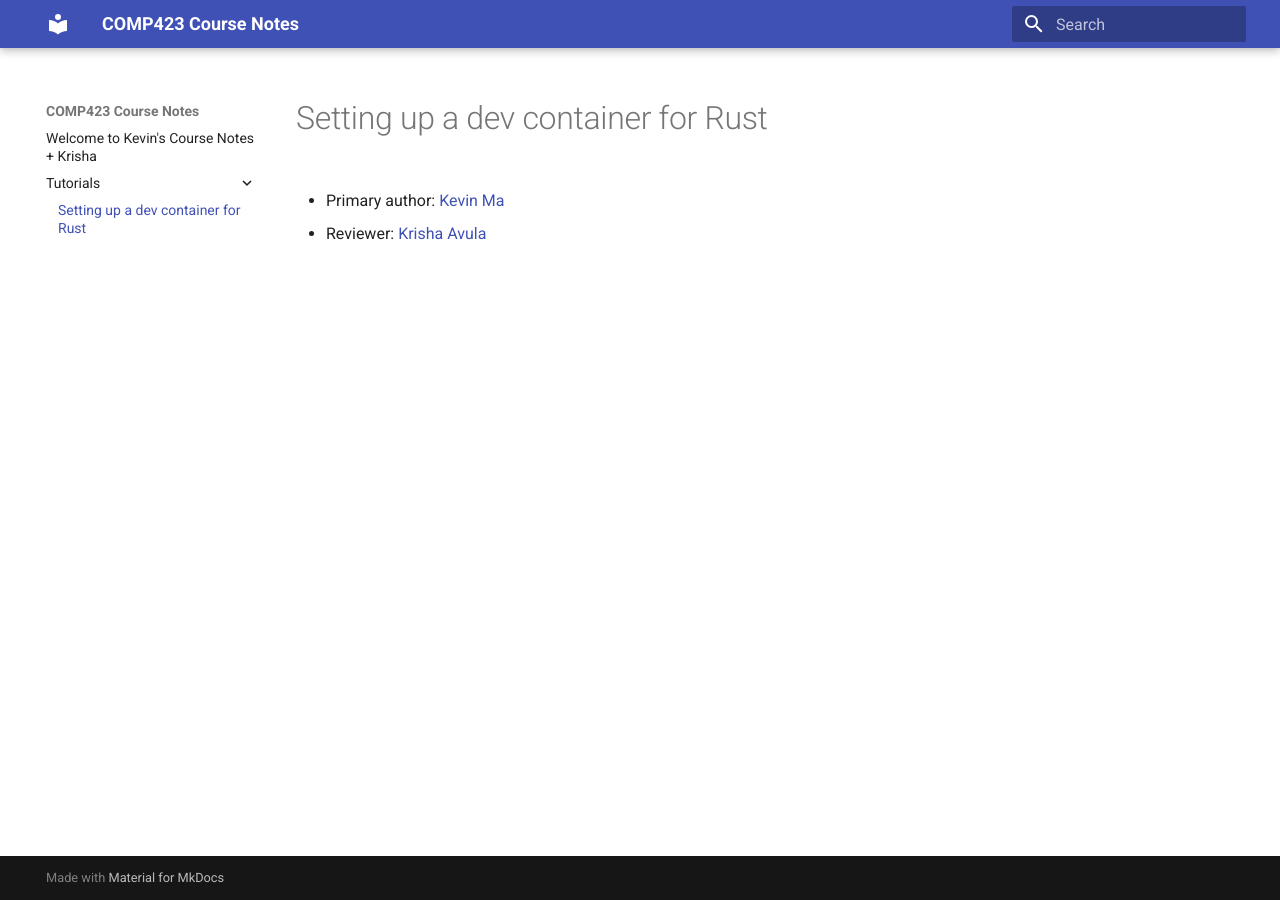
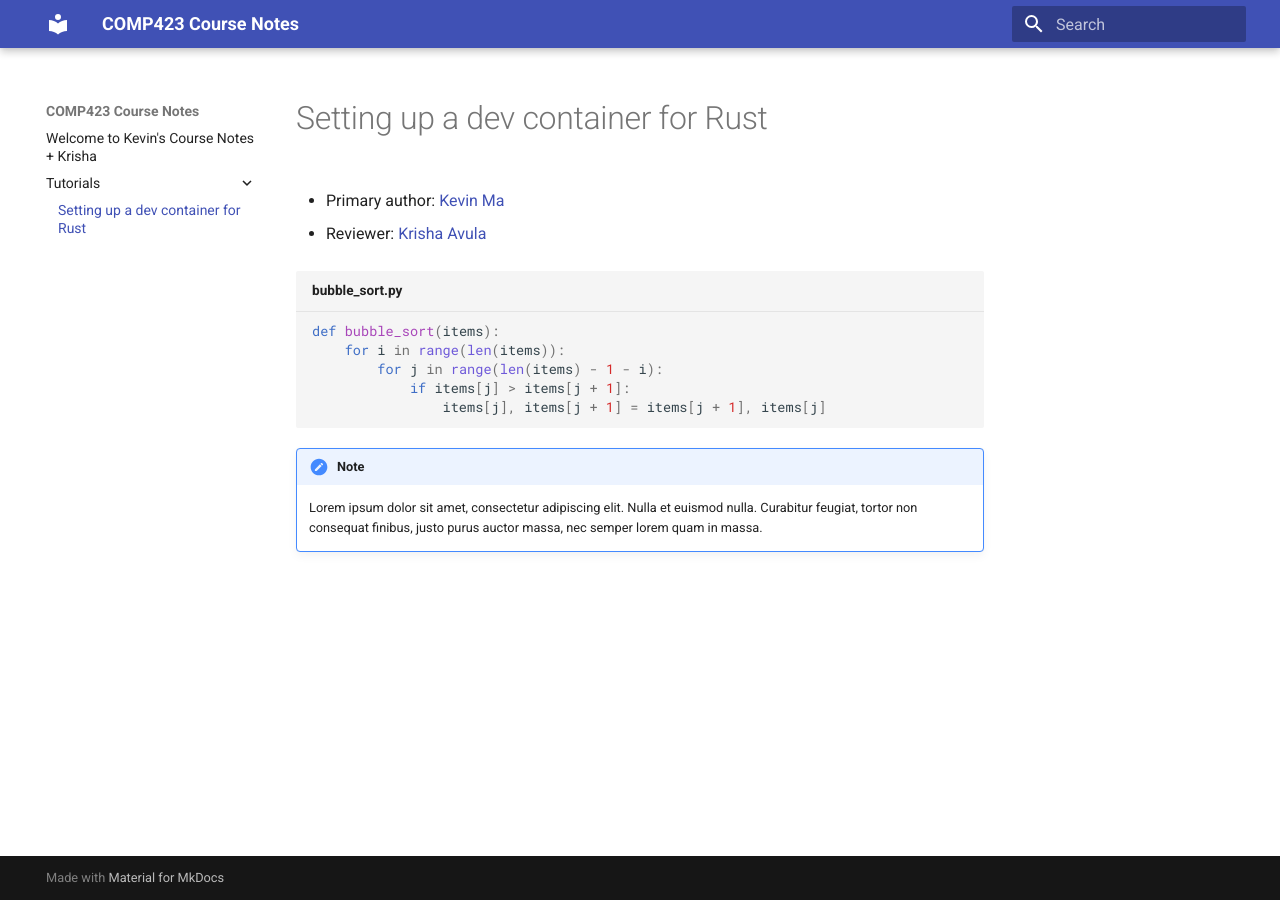
Before and after one commit to Kevinofma/comp423-course-notes, an MkDocs documentation site: the page built from docs/tutorials/rust-setup.md, in a window 1280 px wide. Built offline with MkDocs 1.6.1 and Material for MkDocs 9.7.7, drawn with Linux system fonts in a browser that asks for light colours.

Commit message:
Test Code Block and Admonitions

````diff
--- a/docs/tutorials/rust-setup.md
+++ b/docs/tutorials/rust-setup.md
@@ -3,3 +3,17 @@
 * Primary author: [Kevin Ma](https://github.com/Kevinofma)
 
 * Reviewer: [Krisha Avula](https://github.com/krisha188)
+
+``` py title="bubble_sort.py"
+def bubble_sort(items):
+    for i in range(len(items)):
+        for j in range(len(items) - 1 - i):
+            if items[j] > items[j + 1]:
+                items[j], items[j + 1] = items[j + 1], items[j]
+```
+
+!!! note
+
+    Lorem ipsum dolor sit amet, consectetur adipiscing elit. Nulla et euismod
+    nulla. Curabitur feugiat, tortor non consequat finibus, justo purus auctor
+    massa, nec semper lorem quam in massa.
--- a/mkdocs.yml
+++ b/mkdocs.yml
@@ -1,3 +1,14 @@
 site_name: COMP423 Course Notes
 theme:
   name: material
+markdown_extensions:
+  - pymdownx.highlight:
+      anchor_linenums: true
+      line_spans: __span
+      pygments_lang_class: true
+  - pymdownx.inlinehilite
+  - pymdownx.snippets
+  - pymdownx.superfences
+  - admonition
+  - pymdownx.details
+  - pymdownx.superfences
````
Also changed, not shown: 1 other file.
